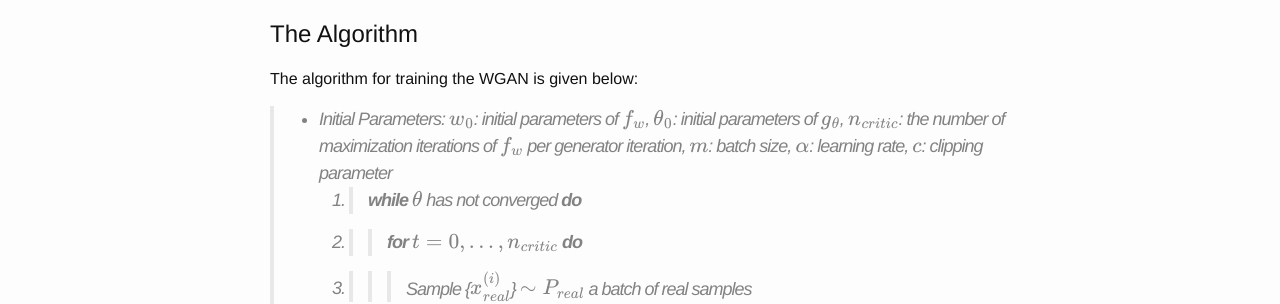
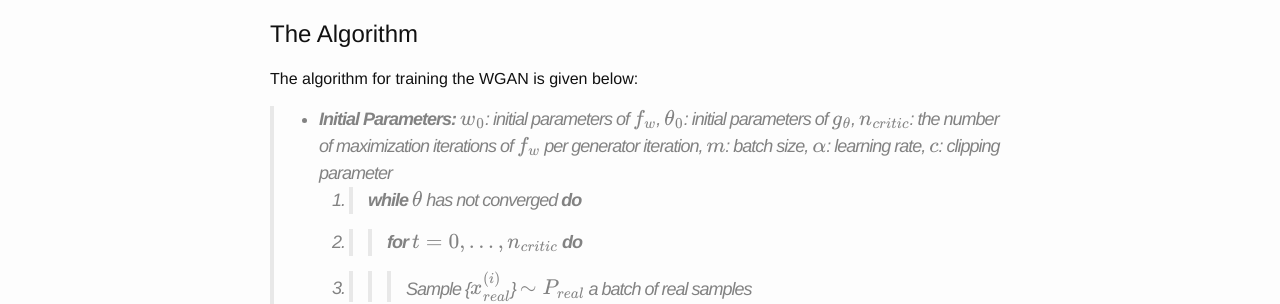
Before and after one commit to shahrukhathar/shahrukhathar.github.io, a Jekyll site: the page built from _posts/2017-03-04-Wasserstein-GANs.markdown, in a window 1280 px wide. Shown: the part 888-1192 px from the top of the page. Built offline with Jekyll 4.4.1, drawn with Linux system fonts in a browser that asks for light colours; formulas are drawn with MathJax 3.

Commit message:
UpdatedWGAN

```diff
--- a/_posts/2017-03-04-Wasserstein-GANs.markdown
+++ b/_posts/2017-03-04-Wasserstein-GANs.markdown
@@ -44,7 +44,7 @@ This means that most standard neural network architectures work just fine.*
 # The Algorithm
 The algorithm for training the WGAN is given below:
 
-> * *Initial Parameters:* $$w_{0}$$: initial parameters of $$f_{w}$$, $$\theta_{0}$$: initial parameters of $$g_{\theta}$$,
+> * **Initial Parameters:** $$w_{0}$$: initial parameters of $$f_{w}$$, $$\theta_{0}$$: initial parameters of $$g_{\theta}$$,
 $$n_{critic}$$: the number of maximization iterations of $$ f_{w}$$ per generator iteration, $$m$$: batch size, $$\alpha$$: learning rate,
 $$c$$: clipping parameter
  1. > **while** $$\theta$$ has not converged **do**
```
